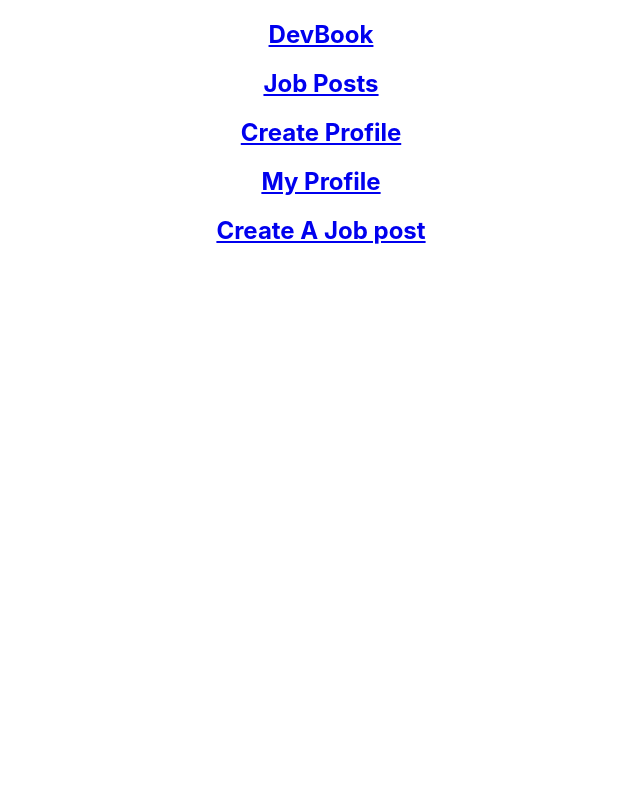
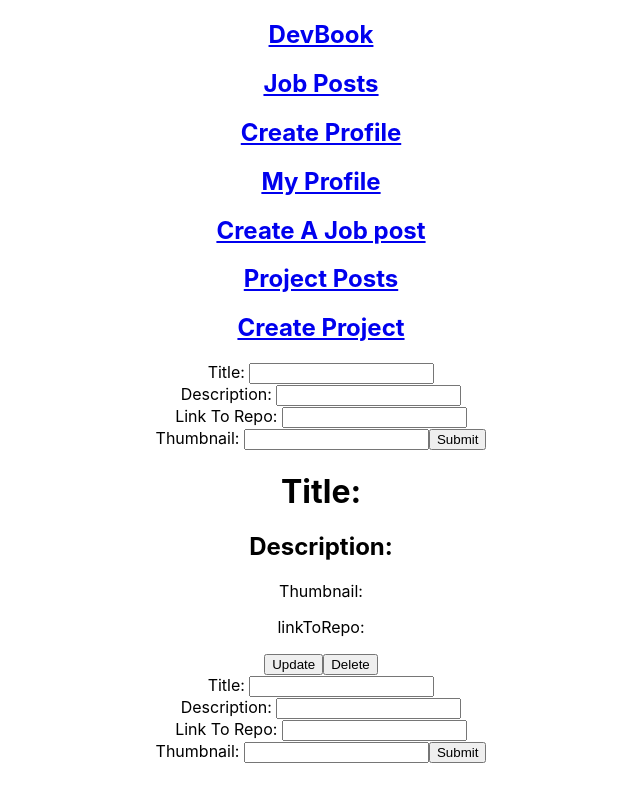
Before and after one commit to CourtneyLTyler/devbook-fe, a React (Create React App) app: page /projects/new in a window 1280 px wide. Shown: the whole page, without its empty margins (319-959 px from the left). Built offline with nearby package versions, Linux system fonts and the light colour scheme; no server answers.

Commit message:
add routes and links to projects components

```diff
--- a/src/App.js
+++ b/src/App.js
@@ -8,6 +8,10 @@
 import JobsList from "./Job/JobsList";
 import JobUpdate from "./Job/JobUpdate";
 import Home from "./Home/Home";
+import ProjectList from './Project/ProjectList'
+import ProjectCreate from './Project/ProjectCreate'
+import ProjectUpdate from './Project/ProjectUpdate'
+import ProjectShow from './Project/ProjectShow'
 
 class App extends Component {
   render() {
@@ -29,6 +33,12 @@
           <Link to="/jobs/new">
             <h1>Create A Job post</h1>
           </Link>
+          <Link to="/projects">
+          <h1>Project Posts</h1>
+          </Link>
+          <Link to="/projects/new">
+          <h1>Create Project</h1>
+          </Link>
         </nav>
 
         <main>
@@ -45,6 +55,30 @@
             exact
             path="/"
             render={routerProps => <Home {...routerProps} />}
+          />
+
+          <Route
+            exact
+            path="/projects"
+            render={routerProps => <ProjectList {...routerProps} />}
+          />
+
+          <Route
+            exact
+            path="/projects/new"
+            render={routerProps => <ProjectCreate {...routerProps} />}
+          />
+
+          <Route
+            exact
+            path="/projects/edit/:id"
+            render={routerProps => <ProjectUpdate {...routerProps} />}
+          />
+
+          <Route
+            exact
+            path="/projects/:id"
+            render={routerProps => <ProjectShow {...routerProps} />}
           />
 
           <Route
--- a/src/Project/ProjectCreate.js
+++ b/src/Project/ProjectCreate.js
@@ -1,4 +1,5 @@
 import React, { Component } from "react";
+import axios from 'axios'
 
 class ProjectCreate extends Component {
   constructor() {
@@ -24,7 +25,7 @@
 
     axios.post("http://localhost:3001/projects", this.state).then(result => {
       console.log(result);
-      this.props.history.push("http://localhost:3001/projects");
+      this.props.history.push("/projects");
     });
   };
 
--- a/src/Project/ProjectList.js
+++ b/src/Project/ProjectList.js
@@ -25,15 +25,12 @@
         return (
           <div key={cv._id}>
             <Link to={"/projects/" + cv._id}>
-              <p>{cv.position}</p>
+              <p>{cv.title}</p>
             </Link>
-            <p>{cv.company}</p>
-            <img src="{cv.logoURL}" alt="company logo" />
             <p>{cv.linkToRepo}</p>
-            <p>{cv.title}</p>
             <p>{cv.description}</p>
             <p>{cv.Thumbnail}</p>
-            <PorjectsCreate />
+
           </div>
         );
       });
--- a/src/Project/ProjectUpdate.js
+++ b/src/Project/ProjectUpdate.js
@@ -1,4 +1,5 @@
 import React, { Component } from "react";
+import axios from 'axios'
 
 class ProjectUpdate extends Component {
   constructor(props) {
```
